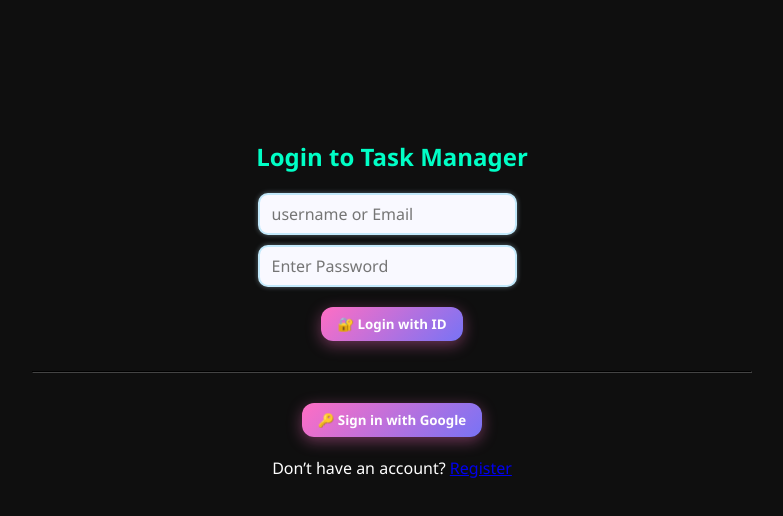
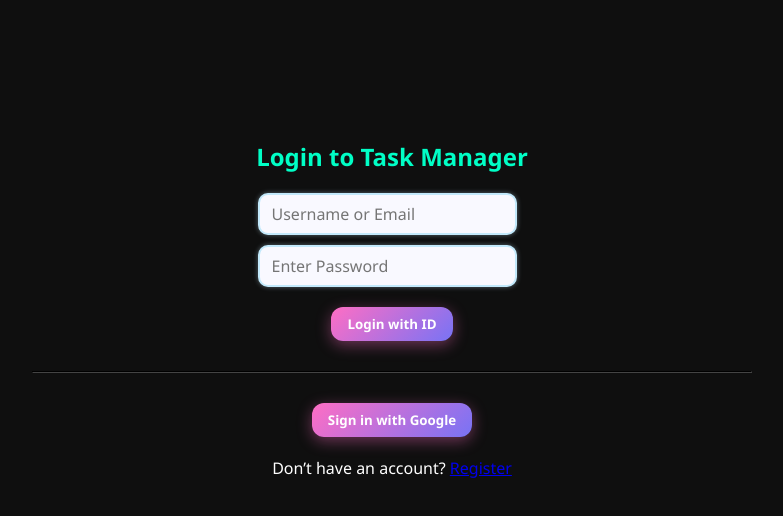
Before and after one commit to VisaganSankar/TodoTask, a React (Create React App) app in the folder frontend/: page /login in a window 1280 px wide. Shown: the top 516 px of the page, without its empty margins (248-1031 px from the left). Built offline with nearby package versions, Linux system fonts and the light colour scheme; no server answers.

Commit message:
✅ Updated task and login logic with userId support

```diff
--- a/frontend/src/LoginPage.js
+++ b/frontend/src/LoginPage.js
@@ -7,36 +7,50 @@
 
 function LoginPage({ setUser }) {
   const navigate = useNavigate();
-const [identifier, setIdentifier] = useState('');
-const [password, setPassword] = useState('');
+  const [identifier, setIdentifier] = useState('');
+  const [password, setPassword] = useState('');
 
+  // Manual login handler
+  const handleManualLogin = async () => {
+    if (!identifier || !password) {
+      alert("Please fill in both fields");
+      return;
+    }
 
-const handleManualLogin = () => {
-  axios.post('https://todotask-im6j.onrender.com/login', { identifier, password })
-    .then(res => {
+    try {
+      const res = await axios.post('https://todotask-im6j.onrender.com/login', {
+        identifier,
+        password
+      });
+
       const manualUser = {
-        displayName: res.data.userId,
+        uid: res.data.userId,
         email: res.data.email,
         type: 'manual'
       };
+
+      localStorage.setItem('taskUser', JSON.stringify(manualUser));
       setUser(manualUser);
-      localStorage.setItem('taskUser', JSON.stringify(manualUser));
       navigate('/task');
-    })
-    .catch(err => {
-      alert('❌ Invalid ID or Password');
+    } catch (err) {
       console.error("Login error:", err);
-    });
-};
+      alert('❌ Invalid username/email or password');
+    }
+  };
 
-
-
+  // Google login handler
   const handleGoogleLogin = async () => {
     try {
       const result = await signInWithPopup(auth, provider);
-      const user = result.user;
+      const user = {
+        uid: result.user.uid,
+        email: result.user.email,
+        displayName: result.user.displayName,
+        type: 'google'
+      };
+
+      localStorage.setItem('taskUser', JSON.stringify(user));
       setUser(user);
-      localStorage.setItem('taskUser', JSON.stringify(user));
       navigate('/task');
     } catch (error) {
       console.error('Google login failed:', error);
@@ -50,7 +64,7 @@
 
       <input
         type="text"
-        placeholder="username or Email"
+        placeholder="Username or Email"
         value={identifier}
         onChange={(e) => setIdentifier(e.target.value)}
         className="edit-input"
@@ -68,15 +82,15 @@
       />
       <br />
 
-      <button className="save-btn" onClick={handleManualLogin}>🔐 Login with ID</button>
+      <button className="save-btn" onClick={handleManualLogin}> Login with ID</button>
 
       <hr style={{ margin: '30px auto', width: '60%', borderColor: '#444' }} />
 
-      <button className="save-btn" onClick={handleGoogleLogin}>🔑 Sign in with Google</button>
+      <button className="save-btn" onClick={handleGoogleLogin}> Sign in with Google</button>
+
       <p style={{ marginTop: '20px' }}>
-  Don’t have an account? <a href="/register">Register</a>
-</p>
-
+        Don’t have an account? <a href="/register">Register</a>
+      </p>
     </div>
   );
 }
```
